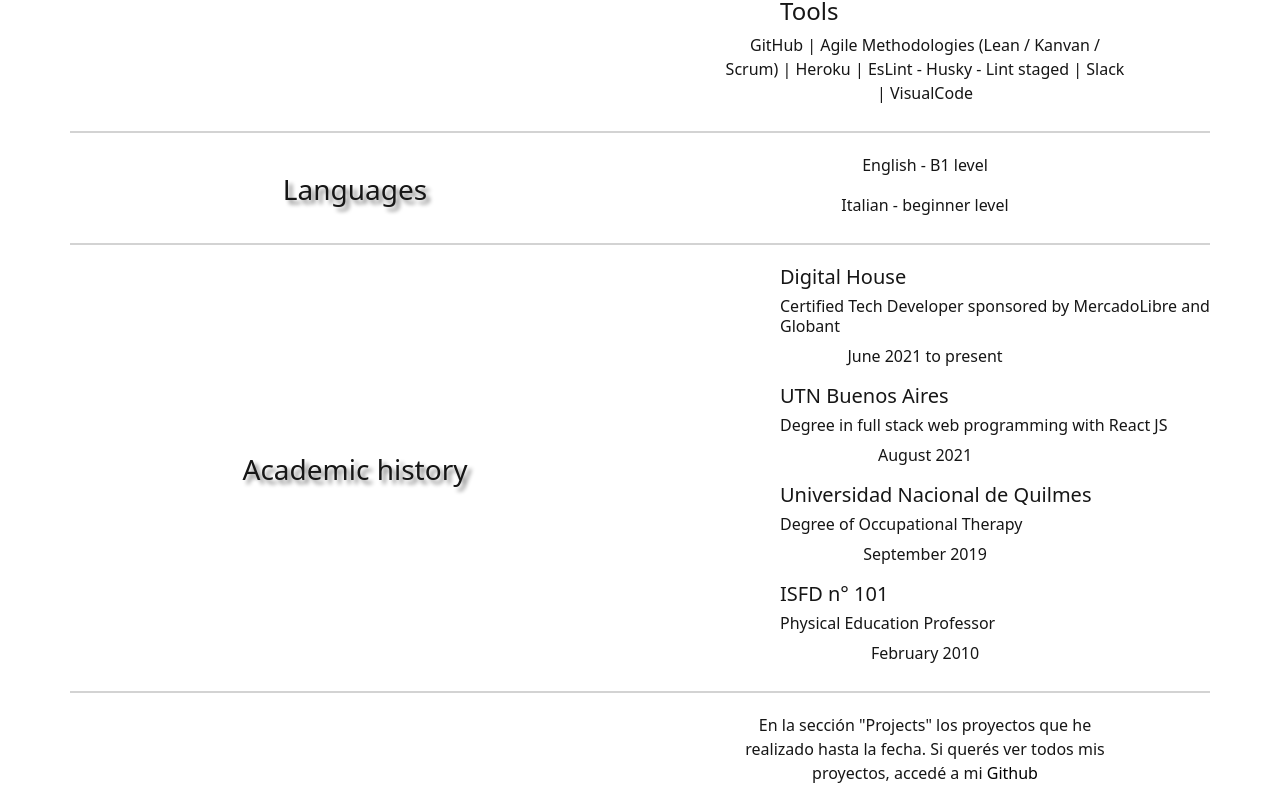
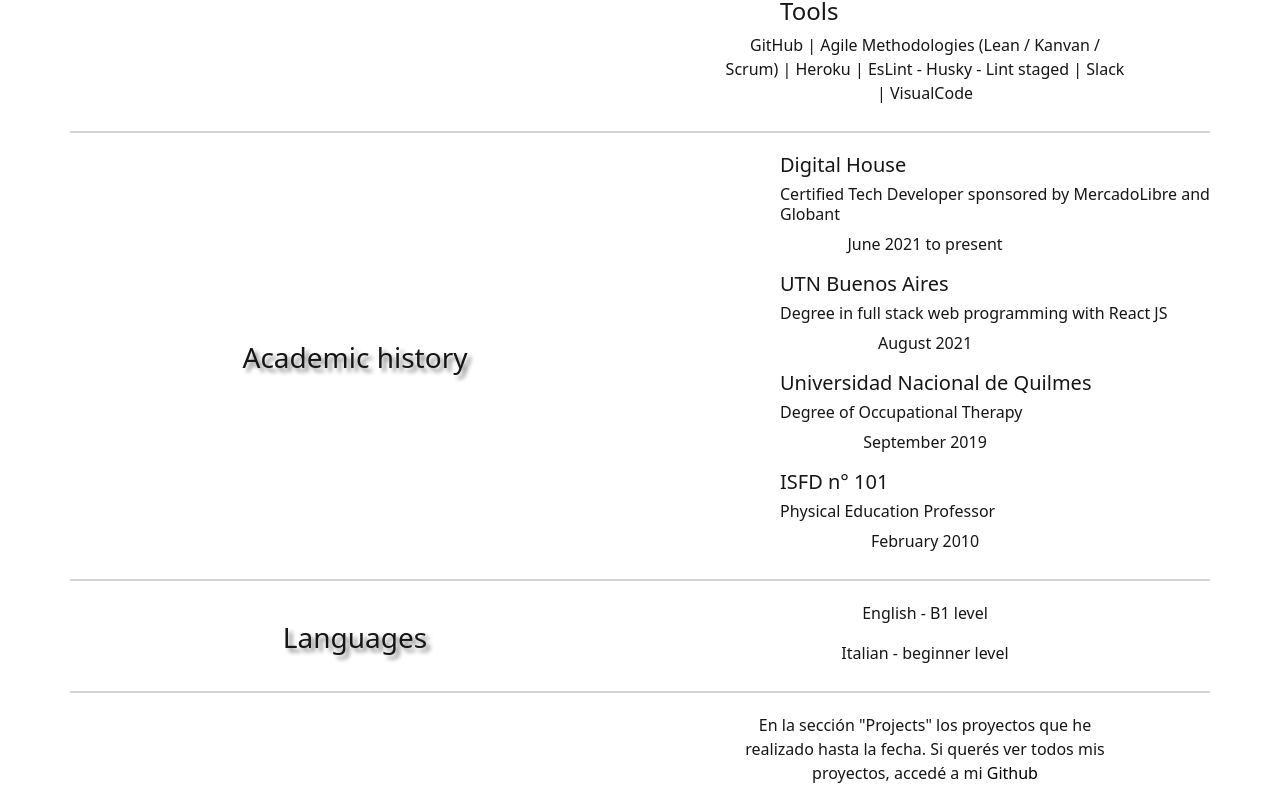
Before and after one commit to vuoso-l/portfolio_react, a React (Create React App) app: page /resume in a window 1280 px wide. Shown: the part 893-1696 px from the top of the page. Built offline with nearby package versions, Linux system fonts and the light colour scheme.

Commit message:
feat: modified languages position

```diff
--- a/src/pages/Resume.jsx
+++ b/src/pages/Resume.jsx
@@ -23,7 +23,7 @@ const Resume = () => {
           mountains) and sports (running and cycling).
         </p>
         <div className="container">
-          <section className="techStack">
+          <section>
             <H3CardStyle theme={theme}>Tech stack</H3CardStyle>
             <div>
               <TechStackComponent
@@ -42,14 +42,7 @@ const Resume = () => {
               />
             </div>
           </section>
-          <section className="language">
-            <H3CardStyle theme={theme}>Languages</H3CardStyle>
-            <div>
-              <p>English - B1 level</p>
-              <p>Italian - beginner level</p>
-            </div>
-          </section>
-          <section className="academic">
+          <section>
             <H3CardStyle theme={theme}>Academic history</H3CardStyle>
             <div>
               <AcademicComponent
@@ -74,7 +67,14 @@ const Resume = () => {
               />
             </div>
           </section>
-          <section className="experience">
+          <section>
+            <H3CardStyle theme={theme}>Languages</H3CardStyle>
+            <div>
+              <p>English - B1 level</p>
+              <p>Italian - beginner level</p>
+            </div>
+          </section>
+          <section>
             <H3CardStyle theme={theme}>Work experience</H3CardStyle>
             <div>
               <p>
```
